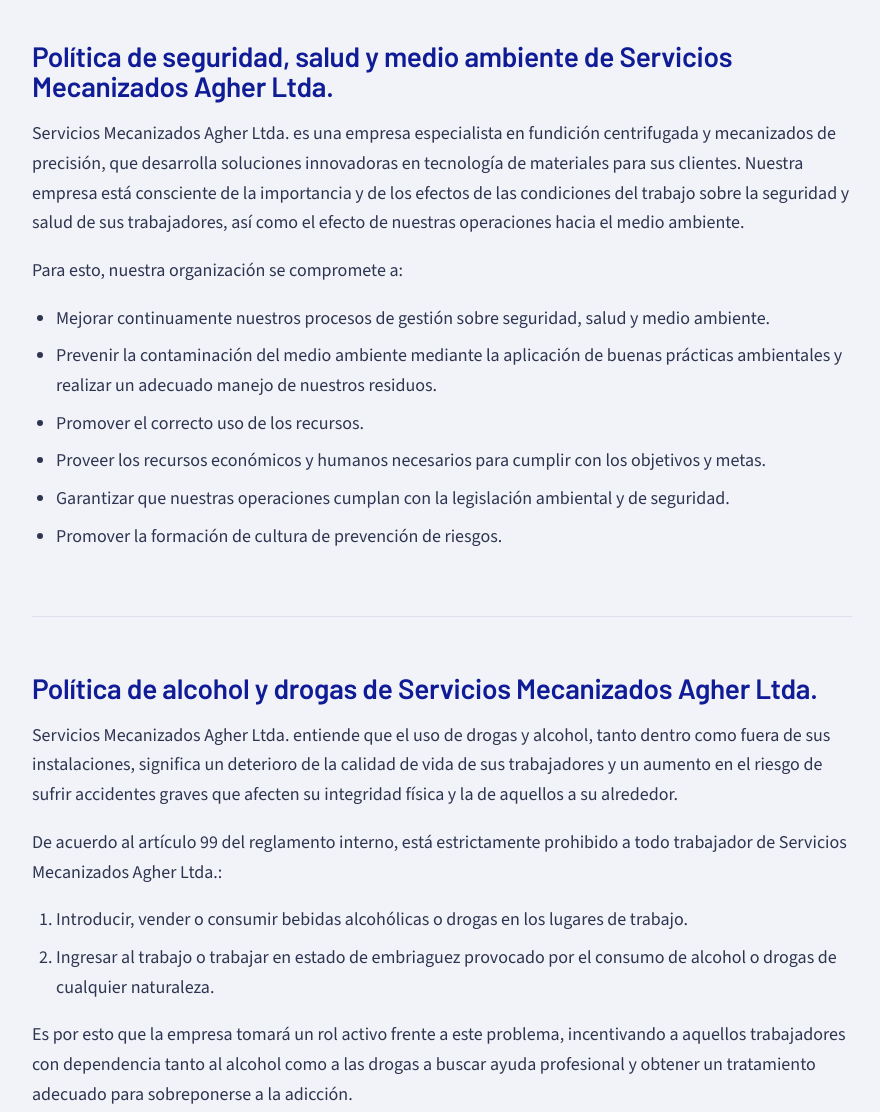
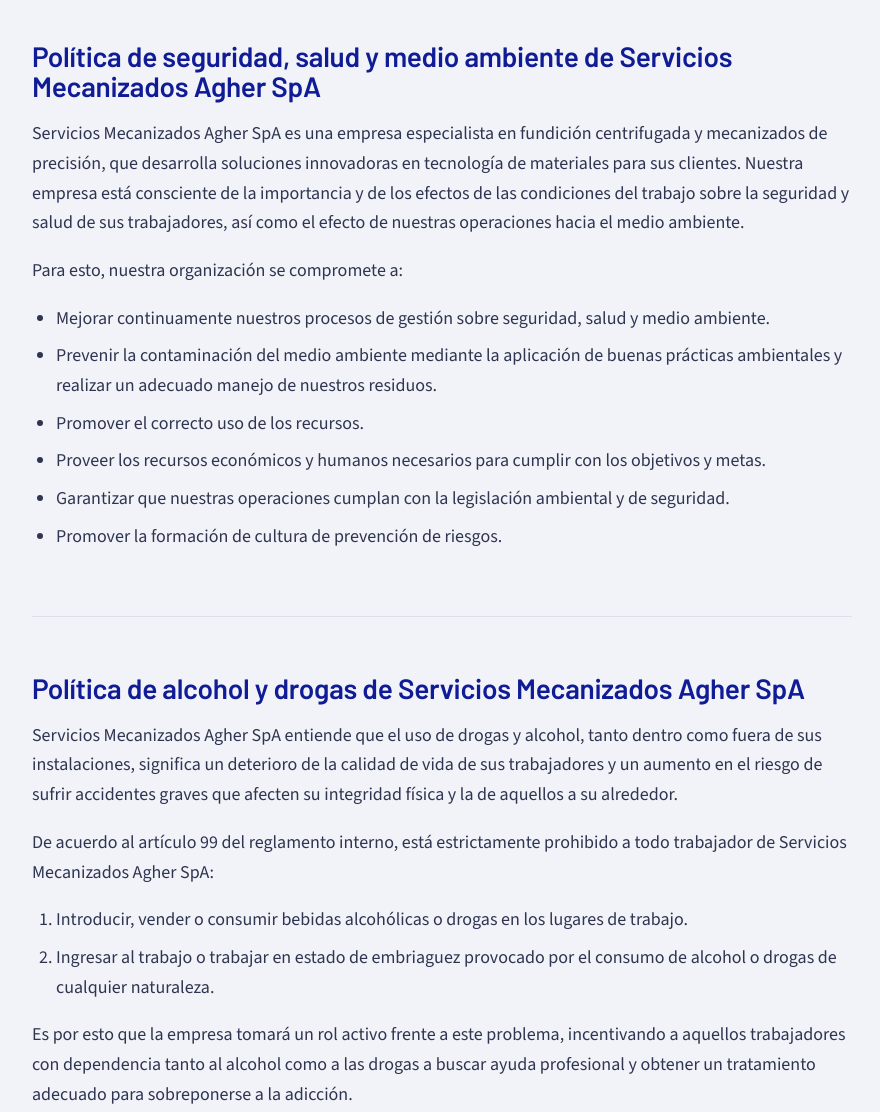
Before and after one commit to joanbegins/agher-sitio, a plain HTML site: page contacto.html in a window 1280 px wide. Shown: the part 1552-2664 px from the top of the page, without its empty margins (32-912 px from the left). Drawn offline with nearby package versions, Linux system fonts and the light colour scheme.

Commit message:
Commit: Actualización Agher SpA

```diff
--- a/contacto.html
+++ b/contacto.html
@@ -4,7 +4,7 @@
 <meta charset="utf-8">
 <meta name="viewport" content="width=device-width, initial-scale=1">
 <title>Acerca de nosotros y contacto | Agher</title>
-<meta name="description" content="Datos de contacto y políticas de Servicios Mecanizados Agher Ltda., Parque Industrial Coronel.">
+<meta name="description" content="Datos de contacto y políticas de Servicios Mecanizados Agher SpA, Parque Industrial Coronel.">
 <link rel="icon" href="logo-agher.png" type="image/png">
 <link rel="preconnect" href="https://fonts.googleapis.com">
 <link rel="preconnect" href="https://fonts.gstatic.com" crossorigin>
@@ -22,7 +22,7 @@
 <div style="display:flex;flex-direction:column;gap:24px">
 <h2>Datos de contacto</h2>
 <ul class="datos">
-<li><span>Empresa</span><strong>Servicios Mecanizados Agher Ltda.</strong></li>
+<li><span>Empresa</span><strong>Servicios Mecanizados Agher SpA</strong></li>
 <li><span>Dirección</span><span style="color:var(--tinta)">Avda. Federico Schwager 972, Parque Industrial Coronel, Región del Biobío, Chile</span></li>
 <li><span>Teléfonos</span><span><a href="tel:+56412751288">+56 41 275 1288</a><br><a href="tel:+56412410685">+56 41 241 0685</a></span></li>
 <li><span>Fax</span><span style="color:var(--tinta)">+56 41 242 1278</span></li>
@@ -46,14 +46,14 @@
 </div></section>
 <section class="seccion seccion-niebla"><div class="contenedor">
 <div class="titular"><h2>Nuestras políticas</h2><p>Para nosotros es importante dar a conocer a la comunidad nuestras políticas relacionadas con seguridad, salud, medio ambiente y con alcohol y drogas, las que se presentan a continuación.</p></div>
-<article class="politica" id="seguridad"><h3 style="font-size:28px">Política de seguridad, salud y medio ambiente de Servicios Mecanizados Agher Ltda.</h3>
-<p>Servicios Mecanizados Agher Ltda. es una empresa especialista en fundición centrifugada y mecanizados de precisión, que desarrolla soluciones innovadoras en tecnología de materiales para sus clientes. Nuestra empresa está consciente de la importancia y de los efectos de las condiciones del trabajo sobre la seguridad y salud de sus trabajadores, así como el efecto de nuestras operaciones hacia el medio ambiente.</p>
+<article class="politica" id="seguridad"><h3 style="font-size:28px">Política de seguridad, salud y medio ambiente de Servicios Mecanizados Agher SpA</h3>
+<p>Servicios Mecanizados Agher SpA es una empresa especialista en fundición centrifugada y mecanizados de precisión, que desarrolla soluciones innovadoras en tecnología de materiales para sus clientes. Nuestra empresa está consciente de la importancia y de los efectos de las condiciones del trabajo sobre la seguridad y salud de sus trabajadores, así como el efecto de nuestras operaciones hacia el medio ambiente.</p>
 <p>Para esto, nuestra organización se compromete a:</p>
 <ul><li>Mejorar continuamente nuestros procesos de gestión sobre seguridad, salud y medio ambiente.</li><li>Prevenir la contaminación del medio ambiente mediante la aplicación de buenas prácticas ambientales y realizar un adecuado manejo de nuestros residuos.</li><li>Promover el correcto uso de los recursos.</li><li>Proveer los recursos económicos y humanos necesarios para cumplir con los objetivos y metas.</li><li>Garantizar que nuestras operaciones cumplan con la legislación ambiental y de seguridad.</li><li>Promover la formación de cultura de prevención de riesgos.</li></ul>
 </article>
-<article class="politica" id="alcohol-drogas"><h3 style="font-size:28px">Política de alcohol y drogas de Servicios Mecanizados Agher Ltda.</h3>
-<p>Servicios Mecanizados Agher Ltda. entiende que el uso de drogas y alcohol, tanto dentro como fuera de sus instalaciones, significa un deterioro de la calidad de vida de sus trabajadores y un aumento en el riesgo de sufrir accidentes graves que afecten su integridad física y la de aquellos a su alrededor.</p>
-<p>De acuerdo al artículo 99 del reglamento interno, está estrictamente prohibido a todo trabajador de Servicios Mecanizados Agher Ltda.:</p>
+<article class="politica" id="alcohol-drogas"><h3 style="font-size:28px">Política de alcohol y drogas de Servicios Mecanizados Agher SpA</h3>
+<p>Servicios Mecanizados Agher SpA entiende que el uso de drogas y alcohol, tanto dentro como fuera de sus instalaciones, significa un deterioro de la calidad de vida de sus trabajadores y un aumento en el riesgo de sufrir accidentes graves que afecten su integridad física y la de aquellos a su alrededor.</p>
+<p>De acuerdo al artículo 99 del reglamento interno, está estrictamente prohibido a todo trabajador de Servicios Mecanizados Agher SpA:</p>
 <ol><li>Introducir, vender o consumir bebidas alcohólicas o drogas en los lugares de trabajo.</li><li>Ingresar al trabajo o trabajar en estado de embriaguez provocado por el consumo de alcohol o drogas de cualquier naturaleza.</li></ol>
 <p>Es por esto que la empresa tomará un rol activo frente a este problema, incentivando a aquellos trabajadores con dependencia tanto al alcohol como a las drogas a buscar ayuda profesional y obtener un tratamiento adecuado para sobreponerse a la adicción.</p>
 </article>
@@ -61,10 +61,10 @@
 </main>
 <footer class="pie"><div class="contenedor">
 <img class="edificio" src="img/planta-edificio.jpg" alt="Edificio de Agher en el Parque Industrial Coronel">
-<div><img class="logo-pie" src="logo-agher-blanco.png" alt="Agher" width="720" height="405"><p style="margin-top:14px"><strong style="color:#fff">Servicios Mecanizados Agher Ltda.</strong><br>Especialistas en fundición centrifugada y mecanizados de precisión.</p></div>
+<div><img class="logo-pie" src="logo-agher-blanco.png" alt="Agher" width="720" height="405"><p style="margin-top:14px"><strong style="color:#fff">Servicios Mecanizados Agher SpA</strong><br>Especialistas en fundición centrifugada y mecanizados de precisión.</p></div>
 <div><h3>Navegación</h3><ul><li><a href="index.html">Inicio</a></li><li><a href="mecanizados.html">Mecanizados CNC</a></li><li><a href="equipos.html">Equipos</a></li><li><a href="fundicion.html">Fundición</a></li><li><a href="bujes.html">Bujes centrifugados</a></li><li><a href="contacto.html">Contacto</a></li><li><a href="https://www.agher.cl/folleto/index/index.html">Folleto</a></li></ul></div>
 <div><h3>Contacto</h3><ul><li>Avda. Federico Schwager 972, Parque Industrial Coronel, Región del Biobío, Chile</li><li><a href="tel:+56412751288">+56 41 275 1288</a> / <a href="tel:+56412410685">+56 41 241 0685</a></li><li>Fax: +56 41 242 1278</li><li><a href="mailto:contacto@agher.cl">contacto@agher.cl</a></li><li><a href="https://www.agher.cl">www.agher.cl</a></li></ul></div>
-<p class="copy">© 2026 Servicios Mecanizados Agher Ltda.</p>
+<p class="copy">© 2026 Servicios Mecanizados Agher SpA</p>
 </div></footer>
 <script>
 (function(){var b=document.querySelector('.menu-toggle'),m=document.getElementById('menu');
```
Also changed, not shown: equipos.html (+2 -2 lines), fundicion.html (+2 -2 lines), index.html (+4 -4 lines), mecanizados.html (+2 -2 lines).
